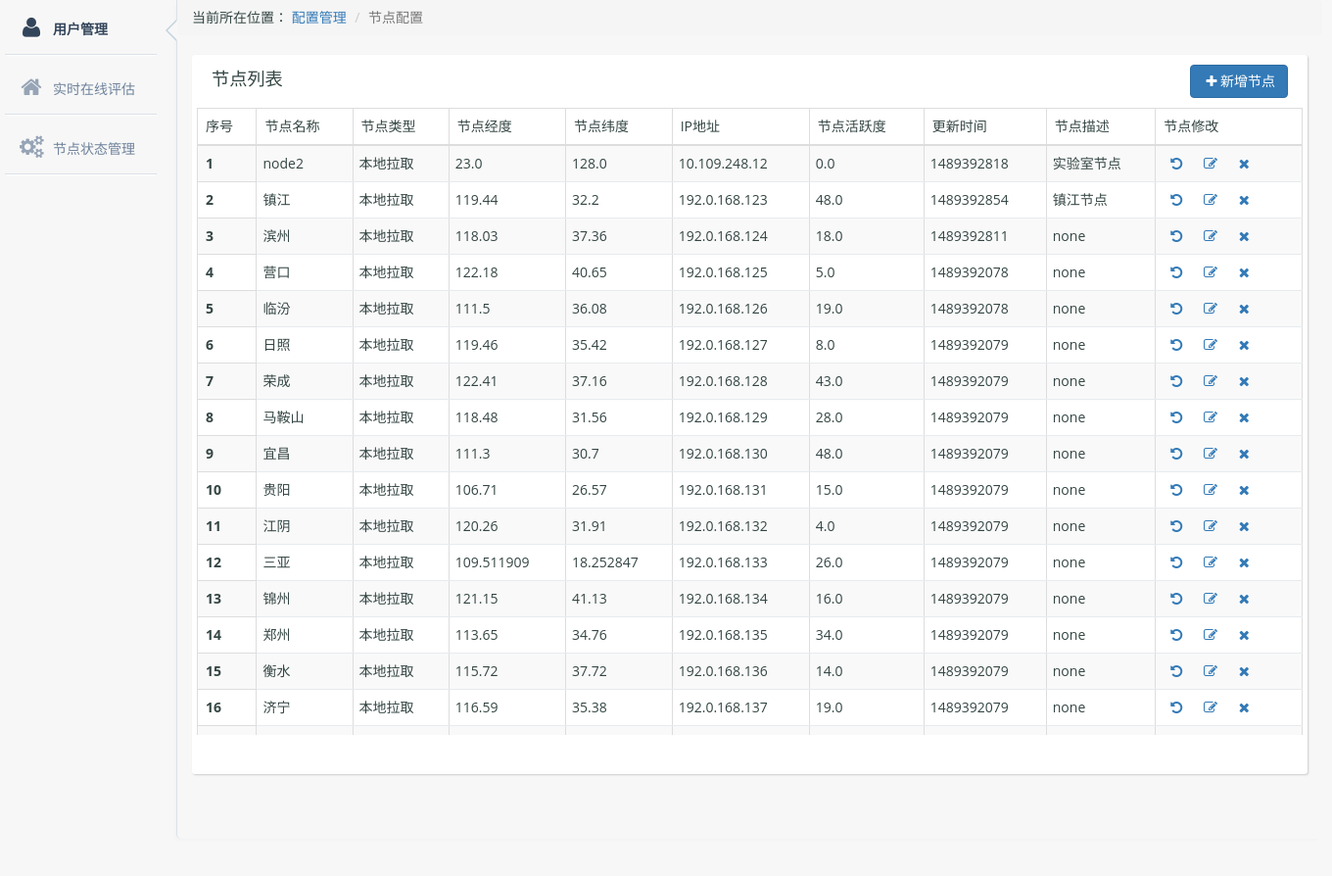
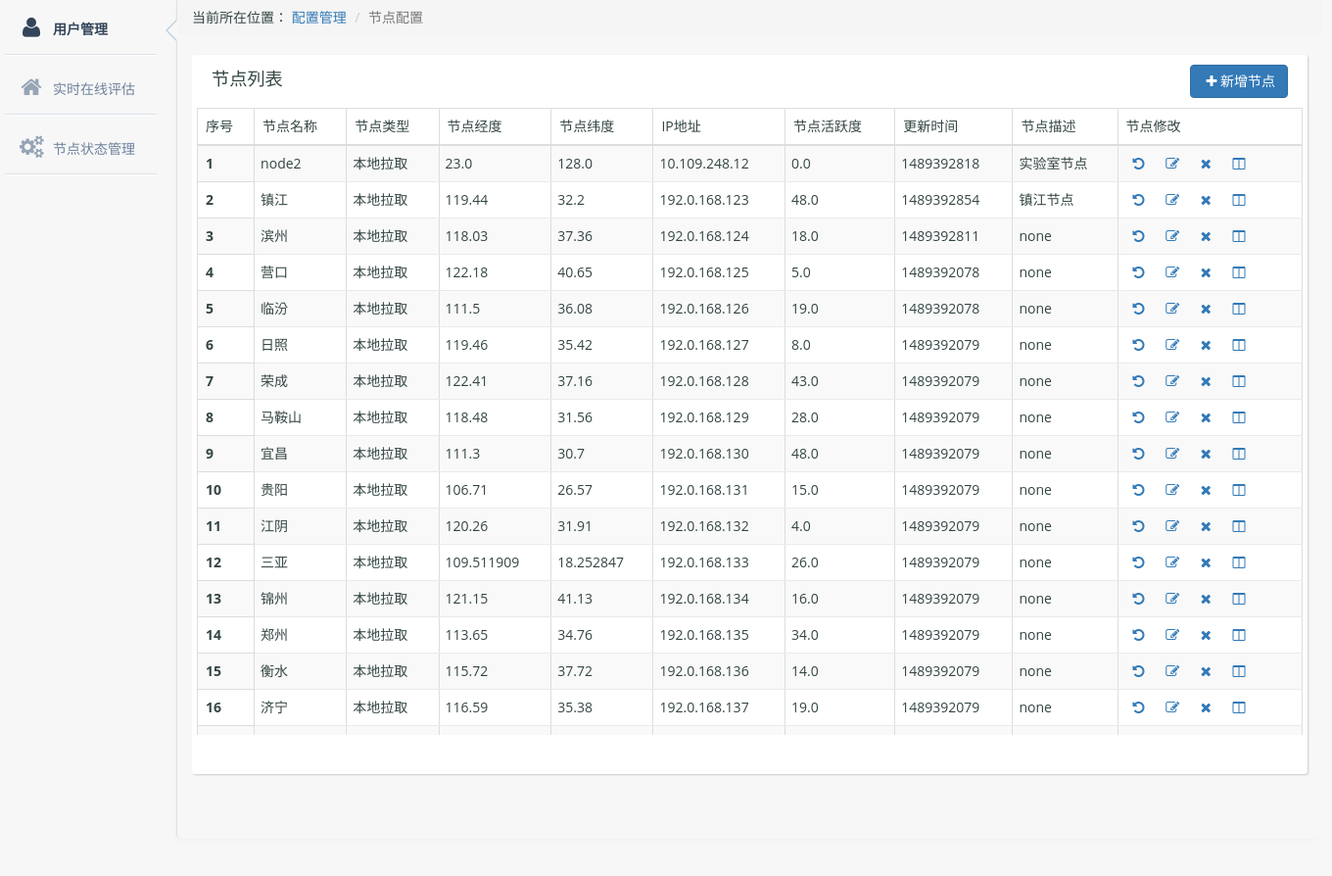
Before and after one commit to bupttrust/Trust, a Django app: template trust/templates/config/nodeConfig.html in a window 1360 px wide. Shown: the part 90-984 px from the top of the page at 98% size. Run offline with Django 3.2, Linux system fonts and the light colour scheme; the template is opened without the code that fills it: values that come from a table or form of the project are taken from there, others are empty; data comes from the database, SQL or seed files in the repository; some libraries are stand-ins or nearby versions.

Commit message:
增加nodeMonitor请求

```diff
--- a/trust/templates/config/nodeConfig.html
+++ b/trust/templates/config/nodeConfig.html
@@ -69,6 +69,7 @@
                                         <a data-toggle='modal' class='btn btn-resetNode'><i class='fa fa-rotate-left'></i></a>
                                         <a data-toggle='modal' class='btn btn-editNode'><i class='fa fa-pencil-square-o'></i></a>
                                         <a data-toggle='modal' class='btn btn-deleteNode'><i class='fa fa-times'></i></a>
+                                        <a data-toggle='modal' class='btn btn-nodeMonitor' href="/nodeMonitor/{{node.id}}"><i class='fa fa-columns'></i></a>
                                     </td>
                                 </tr>
                                 {%endfor%}
```
